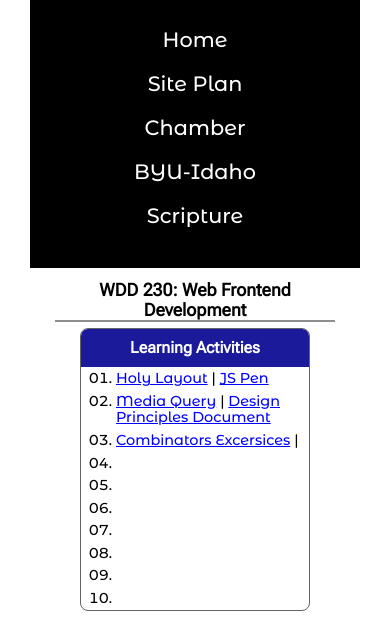
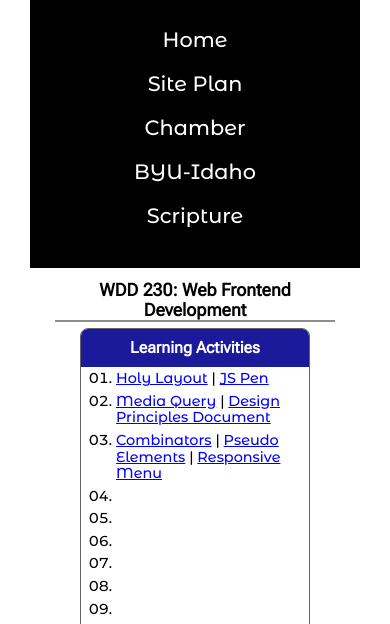
Before and after one commit to Nines91/wdd230, a plain HTML site: page index.html in a window 390 px wide. Shown: the part 162-786 px from the top of the page. Drawn offline with Linux system fonts and the light colour scheme.

Commit message:
Pseudo element - Responsive menu activities

```diff
--- a/index.html
+++ b/index.html
@@ -39,7 +39,7 @@
                 <ol>
                     <li><a href="lesson01/holygrail.html" class="card-link">Holy Layout</a> | <a href="" class="card-link">JS Pen</a></li>
                     <li><a href="lesson01/media-query.html" class="card-link">Media Query</a> | <a href="lesson02/design-principles.html" class="card-link">Design Principles Document</a></li>
-                    <li><a href="images/combinators-exercise.jpg" class="card-link">Combinators Excersices</a> | </li>
+                    <li><a href="images/combinators-exercise.jpg" class="card-link">Combinators</a> | <a href="https://codepen.io/Nicol-s-Ines/pen/yLGjmeO" class="card-link">Pseudo Elements</a> | <a href="https://codepen.io/Nicol-s-Ines/pen/wvRXybP?editors=1100" class="card-link">Responsive Menu</a></li>
                     <li><a href="" class="card-link"></a></li>
                     <li><a href="" class="card-link"></a></li>
                     <li><a href="" class="card-link"></a></li>
```
